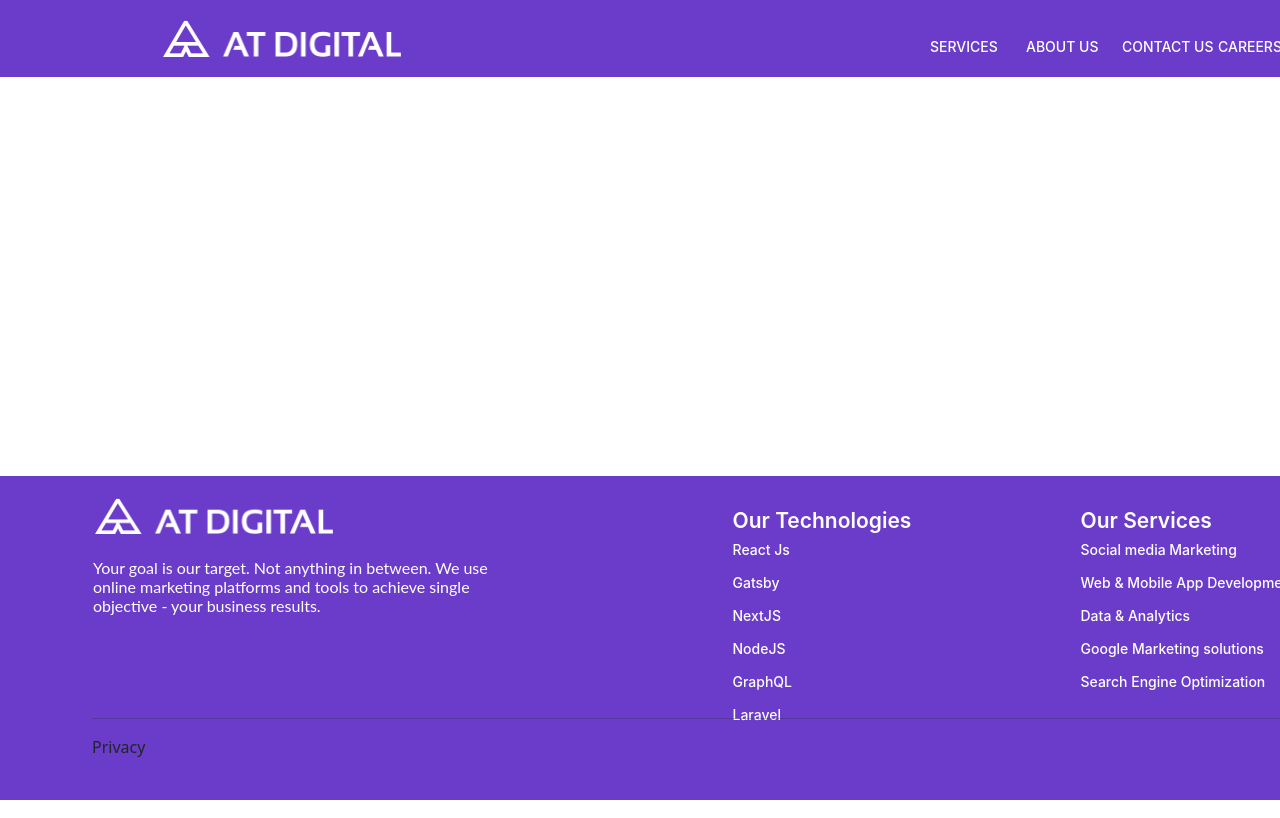
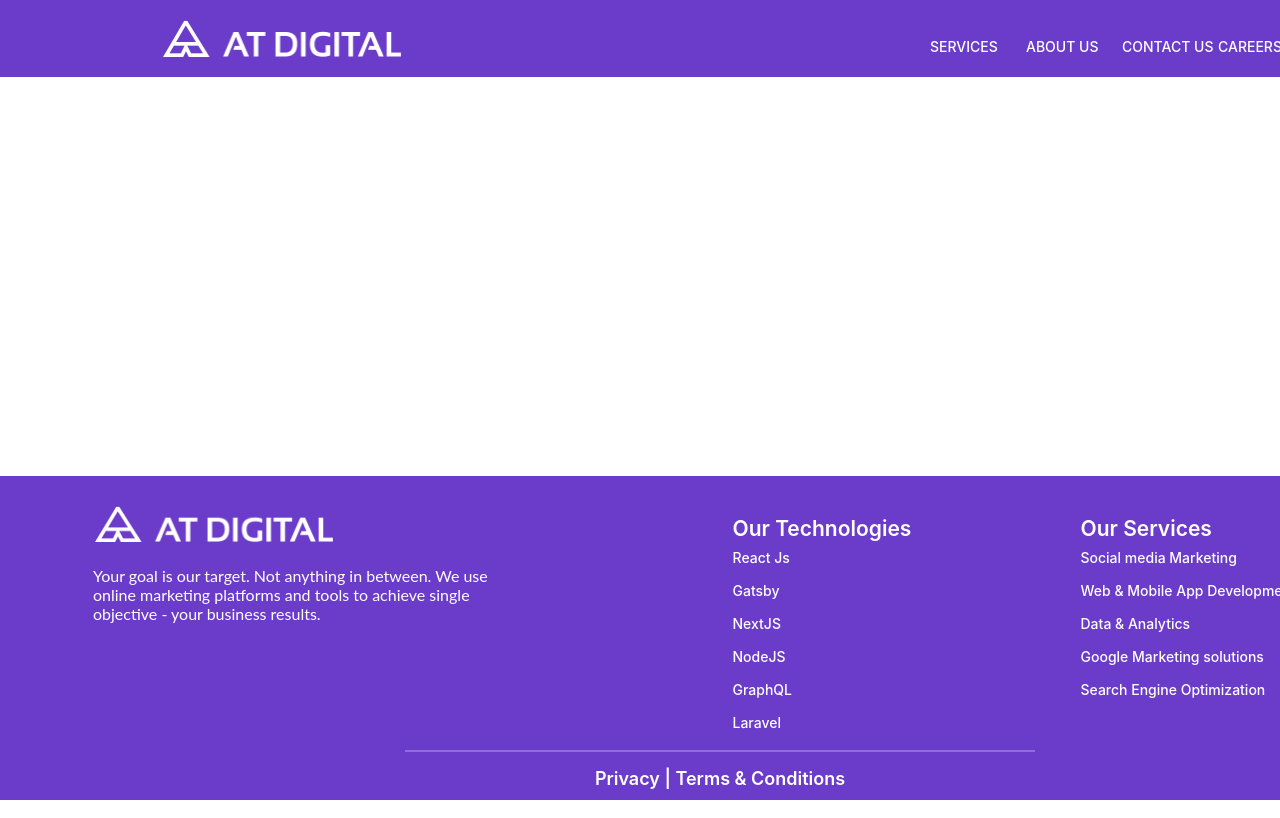
Before and after one commit to NimeshaKavindi/AT-Digital---Nimesha-Kavindi, a React (Create React App) app: page / in a window 1280 px wide. Shown: the top 818 px of the page. Built offline with nearby package versions, Linux system fonts and the light colour scheme.

Commit message:
Add hr line and text and finished of making footer

```diff
--- a/src/Components/Footer.js
+++ b/src/Components/Footer.js
@@ -51,8 +51,8 @@ function Footer() {
             </div>
 
             <div className="footer-bottom">
-          <hr className="footer-line" />
-          <p className="privacy-text">Privacy</p>
+             <br/><hr className="footer-line" />
+            <div className="text"></div><p className="privacy-text">Privacy | Terms & Conditions</p>
         </div>
 
         </div>
--- a/src/styles/footer.css
+++ b/src/styles/footer.css
@@ -91,3 +91,20 @@
   .footer-bottom{
     height: 100px;
   }
+
+  .footer-line {
+    border: 1px solid #FFFFFF;
+    width: 630px;
+    margin: 16px auto; /* Center the <hr> line */
+  }
+
+  .privacy-text {
+    font-family: Inter;
+    font-size: 18px;
+    font-weight: 600;
+    line-height: 22px;
+    letter-spacing: 0em;
+    text-align: center;
+    color: #FFFFFF;
+    margin-bottom: 40px; /* Adjust margin-bottom as needed */
+  }
```
